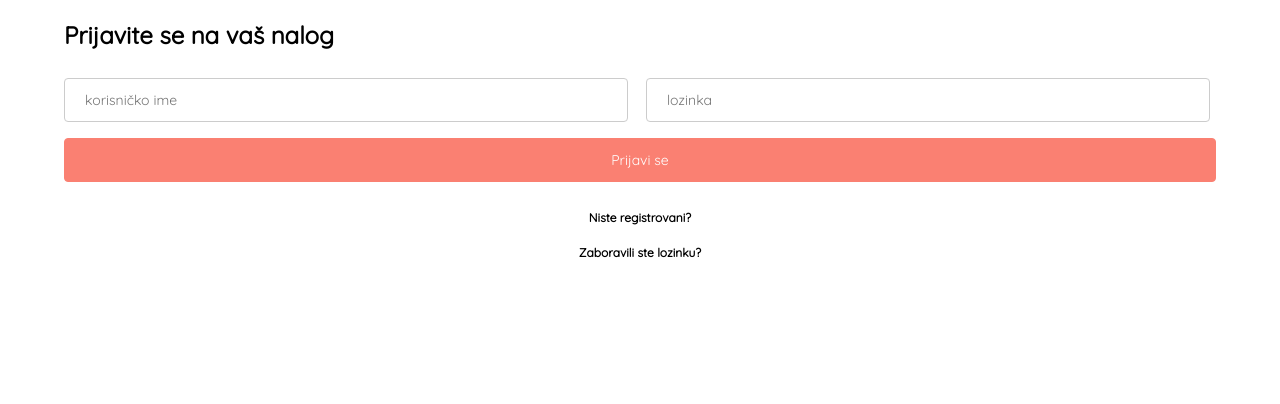
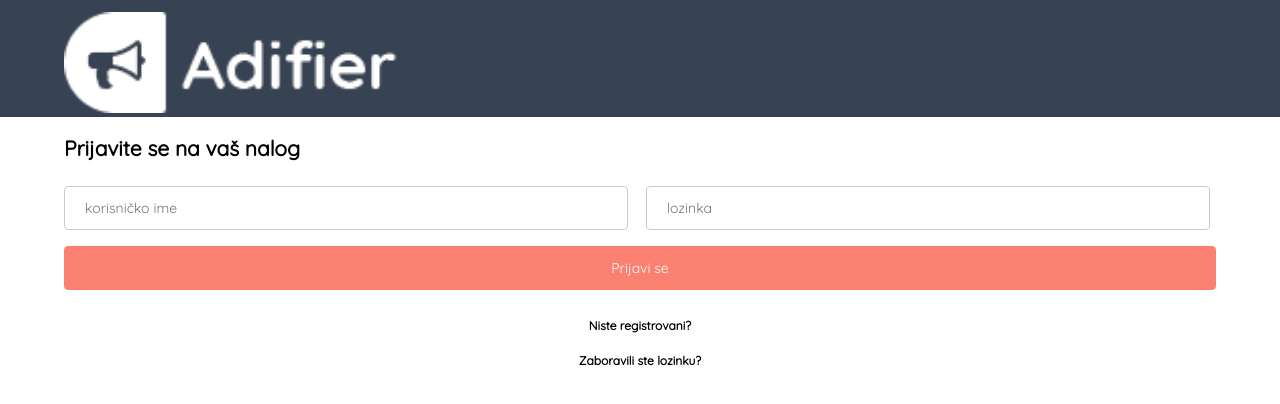
Before and after one commit to Danilo3110/oglasi, a website: page src/login.html in a window 1280 px wide. Drawn offline with Linux system fonts and the light colour scheme.

Commit message:
sitne ispravke

```diff
--- a/src/css/main.css
+++ b/src/css/main.css
@@ -384,7 +384,18 @@ body {
     padding: 0 5% 0 5%;
 }
 
-.login-tittle {
+.login-img {
     font-size: 16px;
     padding: 0 5% 0 5%;
+    background-color: #374252;
 }
+
+.login-img img {
+    width: 30%;
+    padding-top: 1%;
+}
+
+.login-title {
+    font-size: 14px;
+    padding-left: 5%;
+}
--- a/src/login.html
+++ b/src/login.html
@@ -17,15 +17,13 @@
 </head>
 
 <body>
-    <div class="login-tittle"><h2>Prijavite se na vaš nalog</h2></div>
+    <div class="login-img"><img src="img/logo.png" alt="" srcset=""></div>
+   <div class="login-title"><h2>Prijavite se na vaš nalog</h2></div>
     <div class="login-container">
             <input type="text" placeholder="korisničko ime">&nbsp;&nbsp;&nbsp;&nbsp;
             <input type="text" placeholder="lozinka"><br>
             <a href="#"><button type="submit">Prijavi se</button></a><br>
             <a href="#"><h5>Niste registrovani?</h5></a><a href="#"><h5>Zaboravili ste lozinku?</h5></a>
-
-
-
     </div>
 </body>
 
```
Also changed, not shown: src/ad.html (+3 -2 lines), src/index.html (+1 -2 lines).
